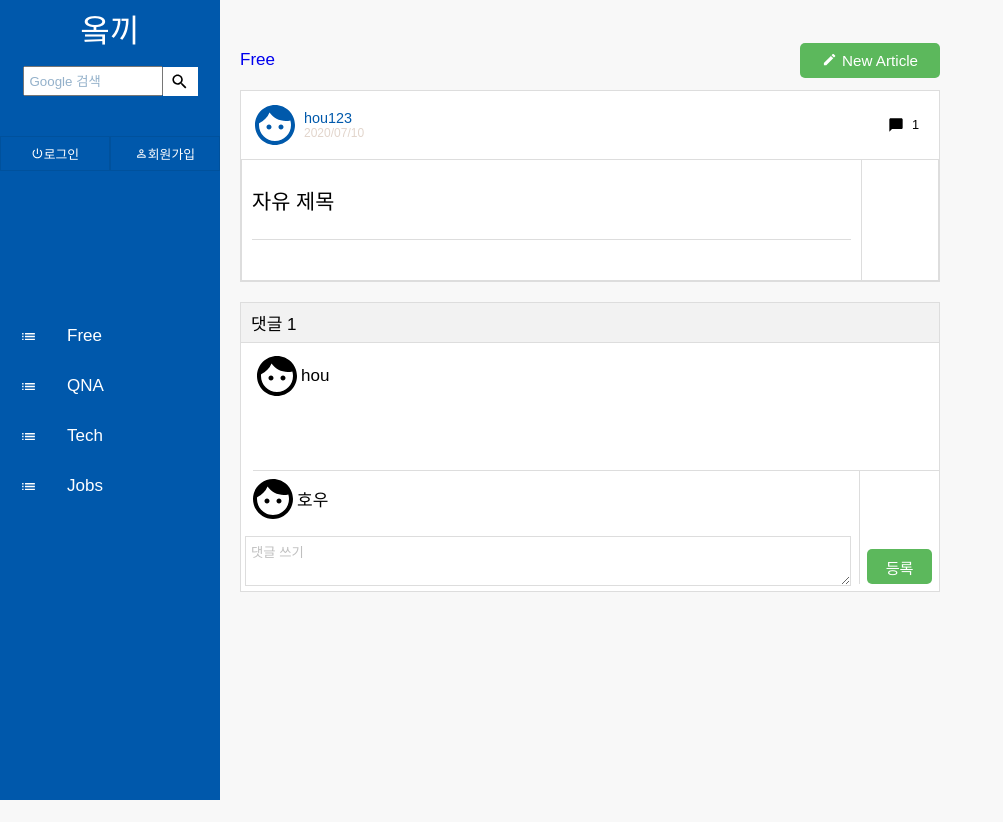
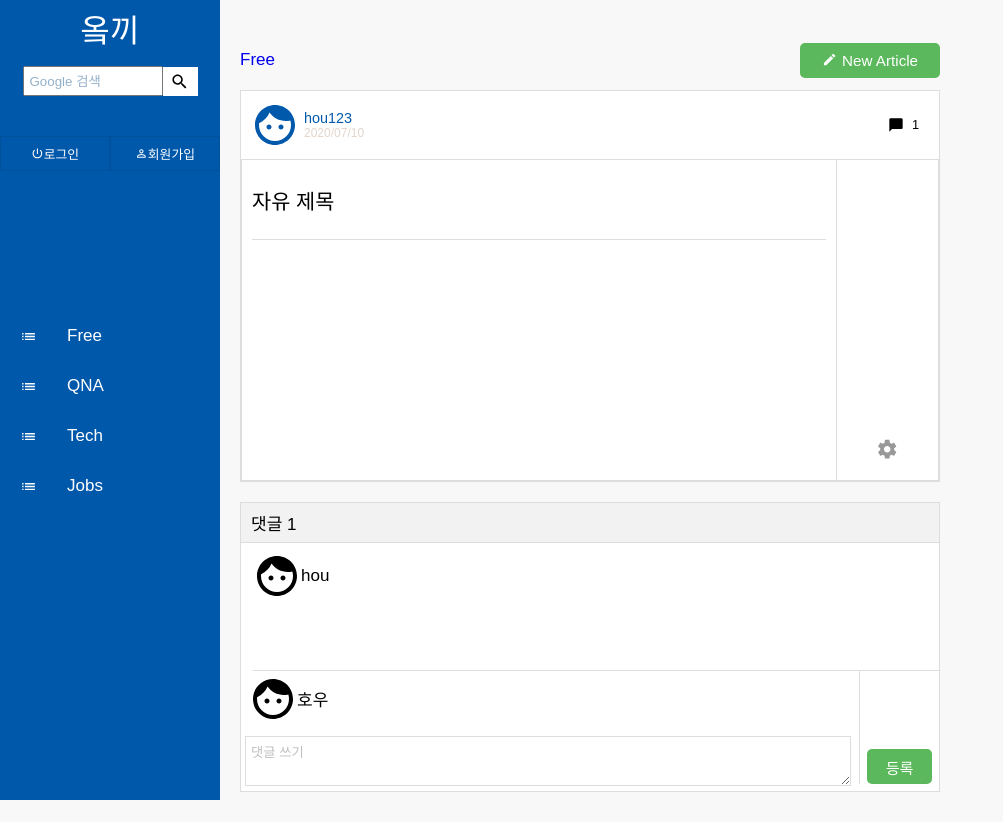
Before and after one commit to microcephalus7/OKKYReplica-CRUD-React, a React (Create React App) app in the folder frontend/: page /detail/1 in a window 1280 px wide. Shown: the whole page, without its empty margins (0-1003 px from the left). Before the commit the page ends 800 px from the top, so only its background shows below. Built offline with nearby package versions, Linux system fonts and the light colour scheme; data requests are answered from the project's data file.

Commit message:
Detail 글 수정 / 글 삭제 UI 작업중

```diff
--- a/frontend/src/components/Post/Detail.js
+++ b/frontend/src/components/Post/Detail.js
@@ -1,6 +1,6 @@
 import React from "react";
 import styled from "styled-components";
-import { MdEdit, MdChatBubble, MdFace } from "react-icons/md";
+import { MdEdit, MdChatBubble, MdFace, MdSettings } from "react-icons/md";
 import Profile from "../common/Profile";
 import { Link } from "react-router-dom";
 
@@ -27,6 +27,9 @@ const DetailWrapper = styled.div`
       background: #5cb85c;
       span {
         margin-left: 5px;
+        a {
+          color: white;
+        }
       }
     }
   }
@@ -90,11 +93,20 @@ const DetailWrapper = styled.div`
         .boardSubscribe {
           margin-top: 40px;
           margin-bottom: 40px;
+          min-height: 160px;
         }
       }
-      .boardRight {
-        width: 80px;
+      .boardOption {
+        width: 110px;
         border-left: #dddddd solid 0.3px;
+        color: #999999;
+        display: flex;
+        justify-content: center;
+        align-items: flex-end;
+        svg {
+          font-size: 1.4rem;
+          margin-bottom: 20px;
+        }
       }
     }
   }
@@ -204,7 +216,9 @@ const Detail = ({ article, loading }) => {
         </span>
         <div className="boardWriting">
           <MdEdit />
-          <span>New Article</span>
+          <span>
+            <Link to="/writing">New Article</Link>
+          </span>
         </div>
       </div>
       <div className="boardDetail">
@@ -224,7 +238,9 @@ const Detail = ({ article, loading }) => {
             <div className="boardTitle">{article.title}</div>
             <div className="boardSubscribe">{article.body}</div>
           </div>
-          <div className="boardRight"></div>
+          <div className="boardOption">
+            <MdSettings />
+          </div>
         </div>
       </div>
       <div className="boardComment">
--- a/frontend/src/components/Posts/CategoryBoard.js
+++ b/frontend/src/components/Posts/CategoryBoard.js
@@ -25,6 +25,9 @@ const BoardWrapper = styled.div`
       background: #5cb85c;
       span {
         margin-left: 5px;
+        a {
+          color: white;
+        }
       }
     }
   }
@@ -98,12 +101,14 @@ const CategoryBoard = ({ category, articles, loading }) => {
         <span className="boardTitle">{category}</span>
         <div className="boardWriting">
           <MdEdit />
-          <span>New Article</span>
+          <span>
+            <Link to="/writing">New Article</Link>
+          </span>
         </div>
       </div>
       <div className="boardList">
         {articles.map((article) => (
-          <div className="boardItem">
+          <div className="boardItem" key={article.id}>
             <span className="itemTitle">
               <Link to={`/detail/${article.id}`}>{article.title}</Link>
             </span>
--- a/frontend/src/container/Post/DetailContainer.js
+++ b/frontend/src/container/Post/DetailContainer.js
@@ -7,6 +7,7 @@ const DetailContainer = ({ match }) => {
   const { postId } = match.params;
   const [article, setArticle] = useState(null);
   const [loading, setLoading] = useState(false);
+  const [visible, setVisible] = useState(false);
   useEffect(() => {
     const fetchData = async () => {
       setLoading(true);
@@ -20,7 +21,14 @@ const DetailContainer = ({ match }) => {
     };
     fetchData();
   }, [postId]);
-  return <Detail article={article} loading={loading} />;
+  return (
+    <Detail
+      article={article}
+      loading={loading}
+      visible={visible}
+      setVisible={setVisible}
+    />
+  );
 };
 
 export default withRouter(DetailContainer);
```
Also changed, not shown: frontend/src/components/Post/SettingHover.js (added).
